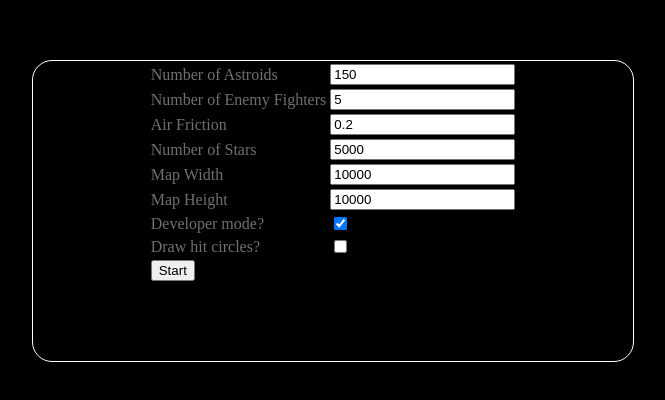
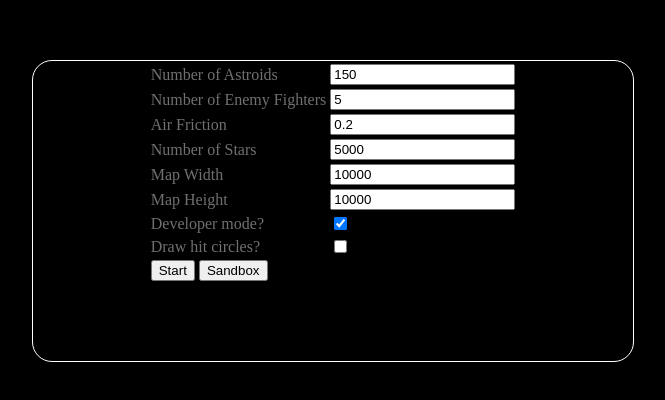
Before and after one commit to Lanny/CanvasStarFighter, a plain HTML site: page index.html in a window 1280 px wide. Shown: the part 190-590 px from the top of the page, without its empty margins (308-973 px from the left). Drawn offline with Linux system fonts and the light colour scheme.

Commit message:
Added sandbox thing to start screen

```diff
--- a/index.html
+++ b/index.html
@@ -67,7 +67,16 @@
           <td>Draw hit circles?</td>
           <td><input type="checkbox" id="draw_hit_circles"></td>
         <tr>
-          <td><button id="start_button">Start</button></td>
+          <td>
+            <button id="start_button">Start</button>
+            <button onClick="(function(){
+                              document.getElementById('astroid_count').value = 0;
+                              document.getElementById('fighter_count').value = 0;
+                              })()">
+            Sandbox</button>
+
+
+          </td>
         </tr>
       </table>
     </div>
```
